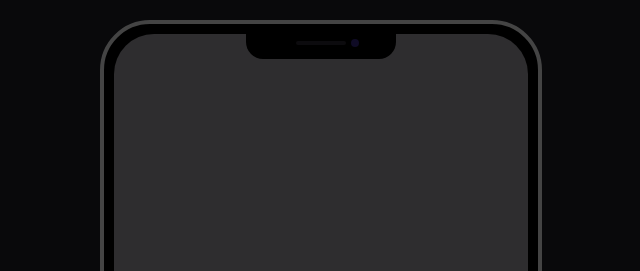
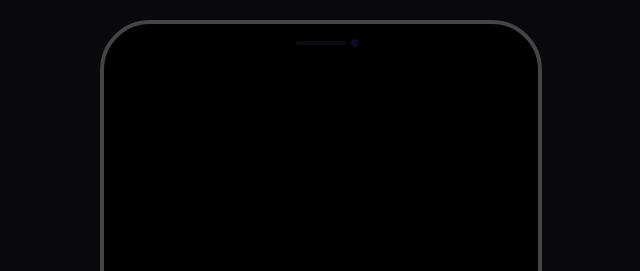
Before and after one commit to minjamin-ahmmed/payoo-modified, a plain HTML site: page index.html in a window 1280 px wide. Shown: the top 271 px of the page, without its empty margins (319-959 px from the left). Drawn offline with nearby package versions, Linux system fonts and the light colour scheme.

Commit message:
black colour bg

```diff
--- a/index.html
+++ b/index.html
@@ -29,7 +29,7 @@
         <div class="mockup-phone">
             <div class="camera"></div>
             <div class="display">
-              <div class="artboard artboard-demo phone-3">
+              <div class="artboard artboard-demo phone-3 bg-black">
 
                 <!-- Amount Show -->
                 <div class="stats shadow">
```
Also changed, not shown: bg.png (added).
